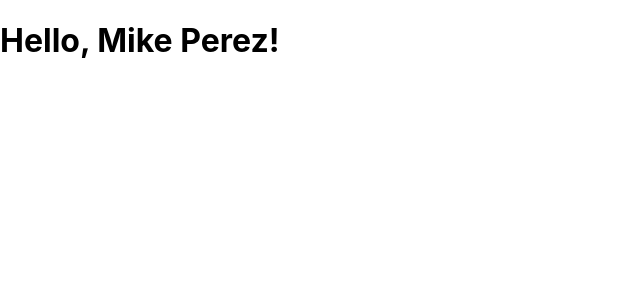
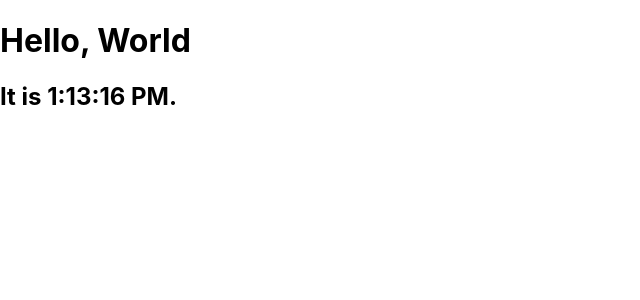
Before and after one commit to kaushikhande/react-prac1, a React (Create React App) app: page / in a window 1280 px wide. Shown: the top 300 px of the page, without its empty margins (0-640 px from the left). Built offline with nearby package versions, Linux system fonts and the light colour scheme.

Commit message:
Tick tick tick

```diff
--- a/src/index.js
+++ b/src/index.js
@@ -22,10 +22,25 @@
   </h1>
 );
 
-ReactDOM.render(
-  element,
-  document.getElementById('root')
-);
+function tick() {
+  const element1 = (
+    <div>
+      <h1>Hello, World</h1>
+      <h2>It is {new Date().toLocaleTimeString()}.</h2>
+    </div>
+  );
+  ReactDOM.render(
+    element1,
+    document.getElementById('root')
+  );
+}
+
+setInterval(tick, 1000);
+
+// ReactDOM.render(
+//   element1,
+//   document.getElementById('root')
+// );
 
 // If you want your app to work offline and load faster, you can change
 // unregister() to register() below. Note this comes with some pitfalls.
```
